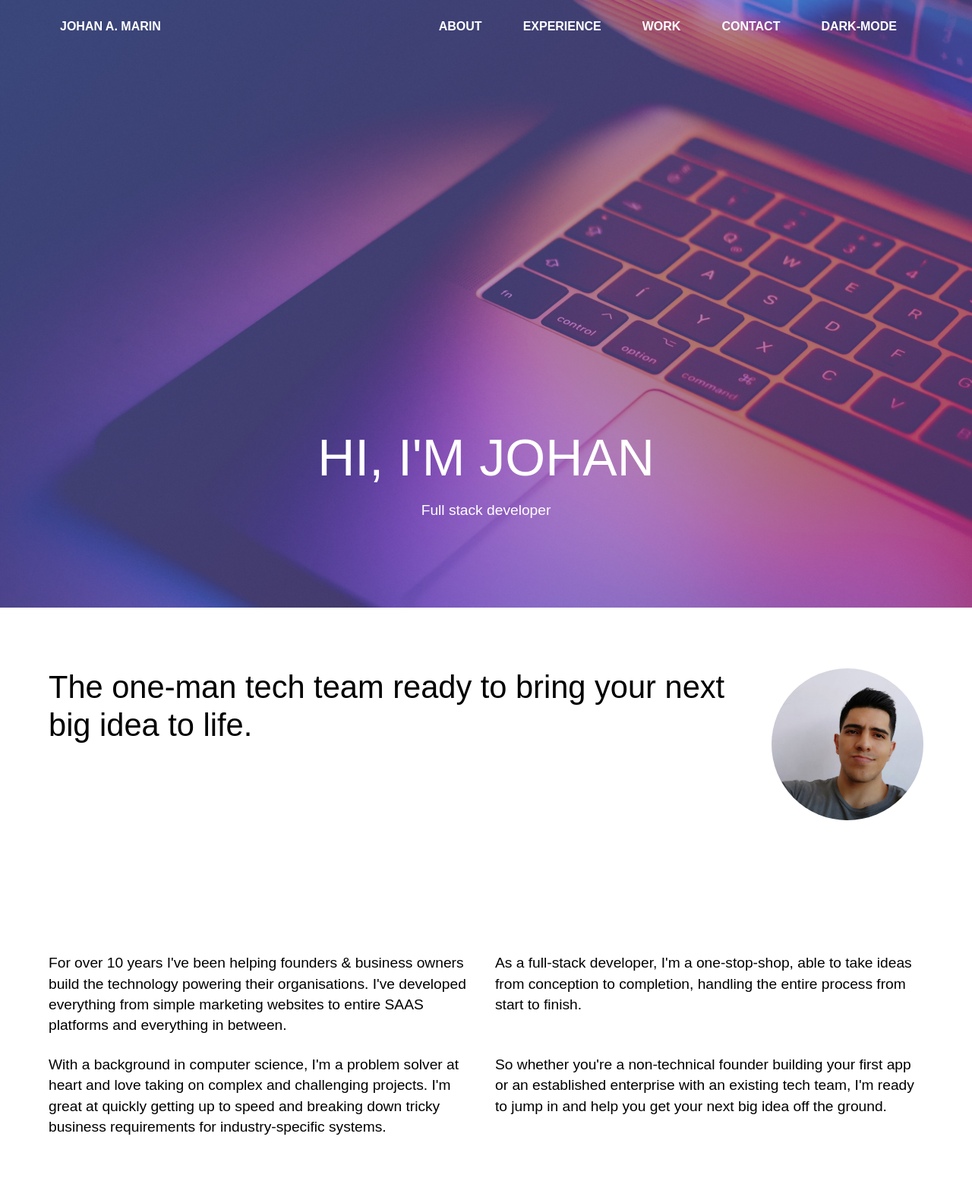
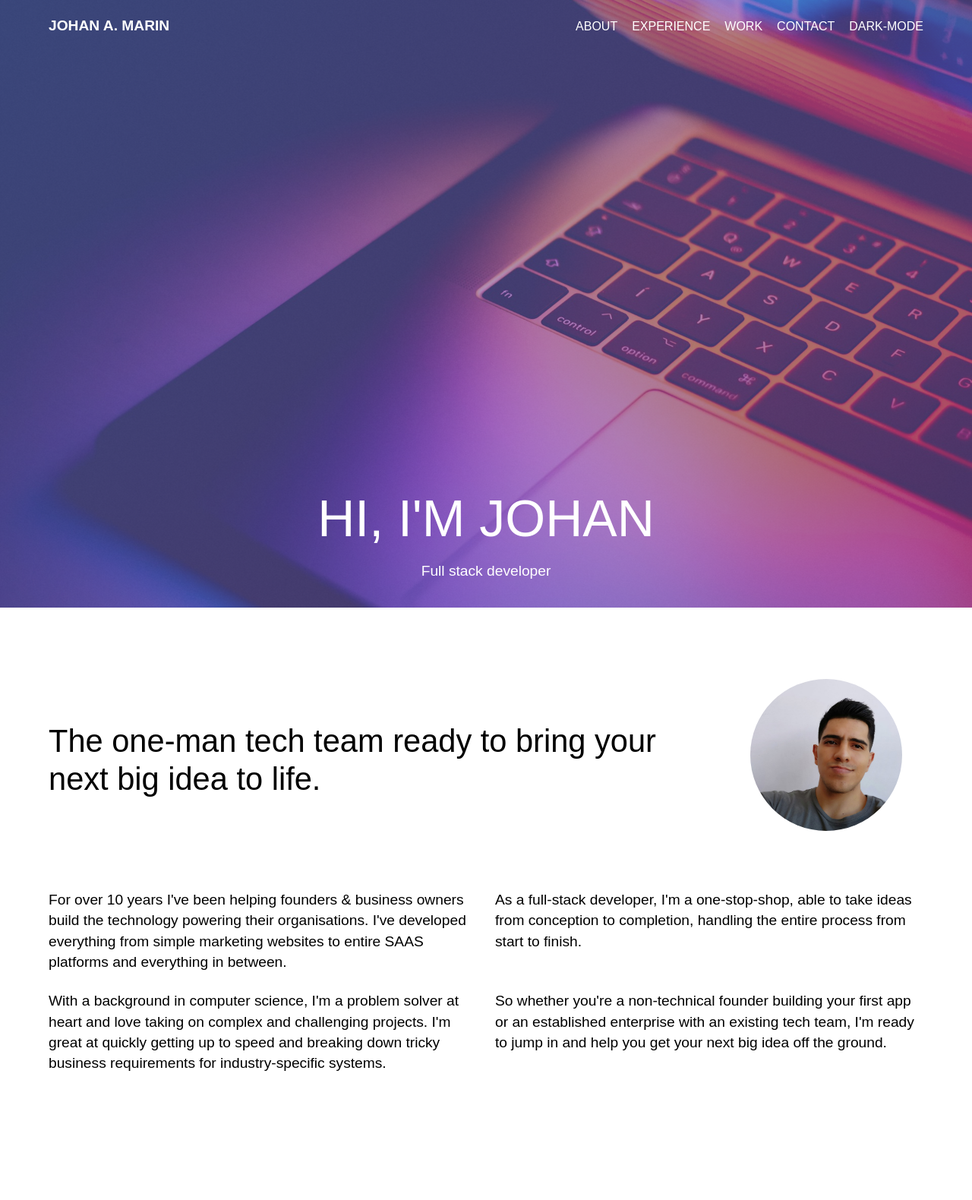
Before and after one commit to DevJohanAdrian/Portafolio, a plain HTML site: page index.html in a window 1280 px wide. Shown: the top 1580 px of the page at 76% size. Drawn offline with Linux system fonts and the light colour scheme.

Commit message:
Ajustes de barra de navegacion

```diff
--- a/css/styles.css
+++ b/css/styles.css
@@ -15,6 +15,12 @@
 @font-face {
     font-family: 'Source Sans 3';
     src: url('https://fonts.googleapis.com/css2?family=Source+Sans+3:wght@300;400;700&display=swap');
+}
+
+
+html {
+    scroll-behavior: smooth;
+    /* scroll-padding: 10rem; */
 }
 
 /* valor preteminado de 16px, 100% sigue siendo 16px, para utilizar con em */
@@ -40,9 +46,10 @@ p {
     font-weight: 400;
 }
 
-/* * {
+
+/* section {
     border: 1px solid black;
-} */
+}  */
 
 /* .subtitle{
     color: var(--color-primary);
@@ -68,11 +75,11 @@ p {
 /* header begin */
 
 /* para quitarle el padding de la clase container y se sobreescriba por este */
-.hero .container {
+.navigation .container {
     padding: 0;
 }
 
-.hero {
+/* .hero {
     background-image: var(--background), url('../assets/hero.jpg');
     height: 100vh;
     background-repeat: no-repeat;
@@ -80,45 +87,65 @@ p {
     background-attachment: fixed;
     background-position: center;
     position: relative;
+} */
+
+.navigation {
+    position: fixed;
+    top: 0;
+    left: 0;
+    width: 100%;
+    z-index: 10;
+    transition: 0.5s;
+}
+
+/* clase que sera agregada con el movimiento del scroll */
+.navigation__moving{
+    background-color: black;
 }
 
 .nav {
+
+    /* background: green; */
+
     display: flex;
     justify-content: space-between;
     align-items: center;
     height: 70px;
     font-weight: 700;
 
+
 }
 
-.nav__logo a{
+.nav__logo a {
     text-decoration: none;
     color: var(--color-3);
     font-family: 'Alegreya Sans SC', sans-serif;
-    font-size: 1em;
-    padding: 0.9375rem 0.9375rem;
+    font-size: 1.2em;
+    padding: 0.9375rem 0;
     text-transform: uppercase;
     font-weight: 700;
+
 
 }
 
 
 
-.nav-list {
-}
+.nav-list {}
 
 .nav__items {
-    font-family: 'Alegreya Sans SC', sans-serif;
+    font-family: 'Source Sans 3', sans-serif;
     font-size: 1em;
+    font-weight: 300;
     color: var(--color-3);
     text-decoration: none;
-    margin-right: 1.25rem;
+
+    /* margin-right: 1.25rem; */
     /* padding: 0 0.9375rem; */
 
     /* underline */
     /* letter-spacing: .25em; */
     position: relative;
-    padding: 0.9375rem 0.9375rem;
+    padding: 0.9375rem 0 0.9375rem 0.9375rem;
 
 
 }
@@ -135,27 +162,47 @@ p {
     background: linear-gradient(to left, #f69ec4, #f9dd94 100%);
     transition: width .5s ease 0s, right .5s ease 0s;
     width: 0;
-  }
+}
 
 .nav__items:hover::after {
     width: 100%;
     right: 0;
     /* color: #f69ec4; */
-  }
+}
+
+/* underliner end */
 
 
-.hero__container {
+/* .hero__container { old
     display: flex;
     justify-content: center;
     height: calc(100vh - 150px);
     align-items: end;
     color: var(--color-3);
     text-align: center;
+} */
+
+
+.hero__container {
+    height:100vh;
+    background-image: var(--background), url('../assets/hero.jpg');
+    background-repeat: no-repeat;
+    background-size: cover;
+    background-attachment: fixed;
+    background-position: center;
+    position: relative;
+
+    display: flex;
+    justify-content: center;
+    /* height: calc(100vh - 70px); */
+    align-items: end;
+    color: var(--color-3);
+    text-align: center;
+
 }
 
-
 .hero__texts {
-    width: 80%;
+    width: 100%;
     margin-bottom: 1.25rem;
 }
 
@@ -174,19 +221,45 @@ p {
     margin: 0.9375rem 0;
 }
 
+
+
 /* header end */
 
 /* about begin */
 .about {
-    display: flex;
-    justify-content: space-between;
-    /* display: grid;
-    grid-template-columns: [col-start] 1fr [mid-start] 1fr [mid-end] 1fr [col-end] 1fr;
-    grid-template-rows: [row-start] 1fr [mid-row] 1fr [row-end]; */
+    /* display: flex;
+    justify-content: space-between; */
+    display: grid;
+    grid-template-columns: [one] 1fr [two] 1fr [three] 1fr [four] 1fr [five];
+    grid-template-rows: [row-start] 1fr [mid-row] 1fr [row-end];
     /* grid-template-areas:
     "subtitle subtitle subtitle photo"
     "left-paragraph left-paragraph right-paragraph right-paragraph"; */
-    gap: 1rem;
+    gap: 3rem 5rem;
+    justify-content: center;
+    align-items: center;
+
+}
+
+
+.about__subtitle {
+    color: var(--color-4);
+    /* font-family: 'Alegreya Sans SC', sans-serif; */
+    font-size: 2.6em;
+    line-height: 3.125rem;
+    grid-column: one / four;
+    grid-row: row-start / mid-row;
+
+}
+
+
+.about__picture {
+    /* grid-area: photo; */
+    /* grid-column:  col-end/ col-end;
+    grid-row: row-start/ mid-row; */
+    align-self: center;
+    grid-column: four / five;
+    grid-row: row-start / mid-row;
 
 }
 
@@ -200,29 +273,20 @@ p {
 
 }
 
-/* grid */
 
-.about__subtitle {
-    color: var(--color-4);
-    /* font-family: 'Alegreya Sans SC', sans-serif; */
-    font-size: 2.6em;
-    line-height: 3.125rem;
+.about__texts {
+    grid-column: one / five;
+    grid-row: mid-row / row-end;
+    display: grid;
+    grid-template-columns: [subOne] 1fr [subTwo] 1fr [subThree];
+    gap: 1.5rem;
+    justify-content: center;
+
+
+
 }
 
-.about__picture {
-    /* grid-area: photo; */
-    /* grid-column:  col-end/ col-end;
-    grid-row: row-start/ mid-row; */
-    align-self: center;
-}
-
-.paragraph {
-    display: grid;
-    grid-template-columns: repeat(2, 1fr);
-    gap: 1.5rem;
-}
-
-.paragraph__text {
+.about__text {
     /* font-size: 19px; */
     font-size: 1.2em;
 
--- a/index.html
+++ b/index.html
@@ -10,7 +10,7 @@
 </head>
 
 <body>
-    <header class="hero">
+    <header id="hero" class="navigation">
         <div class="container">
             <nav class="nav">
                 <p class="nav__logo">
@@ -26,36 +26,45 @@
                 </div>
 
             </nav>
+            <!-- <section class="hero__container">
+                <div class="hero__texts">
+                    <h1 class="hero__title">HI, I'M JOHAN</h1>
+                    <p class="hero__subtitle">Full stack developer</p>
+                </div>
+            </section> -->
+        </div>
+
+    </header>
+    <main>
+
                 <section class="hero__container">
                 <div class="hero__texts">
                     <h1 class="hero__title">HI, I'M JOHAN</h1>
                     <p class="hero__subtitle">Full stack developer</p>
                 </div>
             </section>
-        </div>
 
-    </header>
-    <main>
         <section id="about" class="about container">
             <h2 class="about__subtitle">The one-man tech team ready to bring your next big idea to life.</h2>
             <div class="about__picture">
                 <img class="about__photo" src="assets/johan.jpg" alt="imagen personal">
             </div>
-        </section>
-        <section class="paragraph container">
-            <p class="paragraph__text paragraph__text--left">For over 10 years I've been helping founders & business
+            <div class="about__texts">
+                <p class="about__text about__text--left">For over 10 years I've been helping founders & business
                     owners build the technology powering their organisations. I've developed everything from simple
                     marketing websites to entire SAAS platforms and everything in between.</p>
-            <p class="paragraph__text paragraph__text--right">As a full-stack developer, I'm a one-stop-shop, able to
+                <p class="about__text about__text--right">As a full-stack developer, I'm a one-stop-shop, able to
                     take ideas from conception to completion, handling the entire process from start to finish.</p>
-            <p class="paragraph__text paragraph__text--left">With a background in computer science, I'm a problem solver
+                <p class="about__text about__text--left">With a background in computer science, I'm a problem solver
                     at heart and love taking on complex and challenging projects. I'm great at quickly getting up to speed
                     and breaking down tricky business requirements for industry-specific systems.</p>
-            <p class="paragraph__text paragraph__text--right">So whether you're a non-technical founder building your
+                <p class="about__text about__text--right">So whether you're a non-technical founder building your
                     first app or an established enterprise with an existing tech team, I'm ready to jump in and help you get
                     your next big idea off the ground.</p>
 
+            </div>
         </section>
+
 
 
 
@@ -245,7 +254,7 @@
                 </div>
 
                 <div class="footer__scroll">
-                    <a id="to-top" class="footer__link" href="#page-top">
+                    <a id="to-top" class="footer__link" href="#hero">
                         <img class="footer__img" id="rocket" src="assets/rocket-svgrepo-com.svg">
                     </a>
                     <p class="footer__paragraph" >Don't touch me!</p>
@@ -264,7 +273,23 @@
 
 
     <script src="https://kit.fontawesome.com/4e542a93e8.js" crossorigin="anonymous"></script>
+<script type="text/javascript">
 
+    window.addEventListener("scroll", scrollMoving)
+    function scrollMoving (){
+        let header = document.querySelector("header");
+        header.classList.toggle("navigation__moving", window.scrollY>0)
+    }
+
+// const navigation = document.querySelector(".primary-navigation");
+
+// const navigationHeight = navigation.offsetHeight;
+
+// document.documentElement.style.setProperty(
+//   "--scroll-padding",
+//   navigationHeight + "px"
+// );
+</script>
 
 </body>
 
```
Lines whose indentation alone changed are shown as unchanged.
